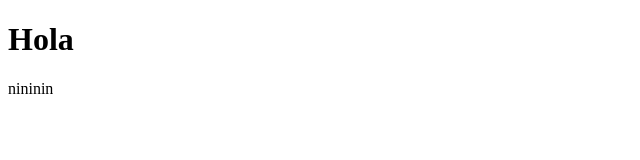
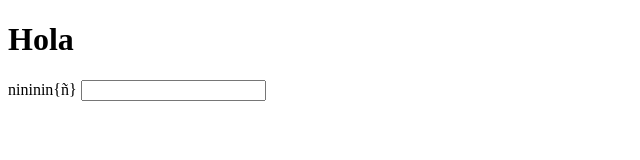
Before and after one commit to Faxionss/Taller-ORT, a plain HTML site: page index.html in a window 1280 px wide. Shown: the whole page, without its empty margins (0-640 px from the left). Drawn offline with Linux system fonts and the light colour scheme.

Commit message:
pam pam pam

```diff
--- a/index.html
+++ b/index.html
@@ -9,7 +9,9 @@
 
 <h1>Hola</h1>
 
-nininin
+nininin{ñ}
+
+<input type="text" >
 
 </body>
 </html>
```
